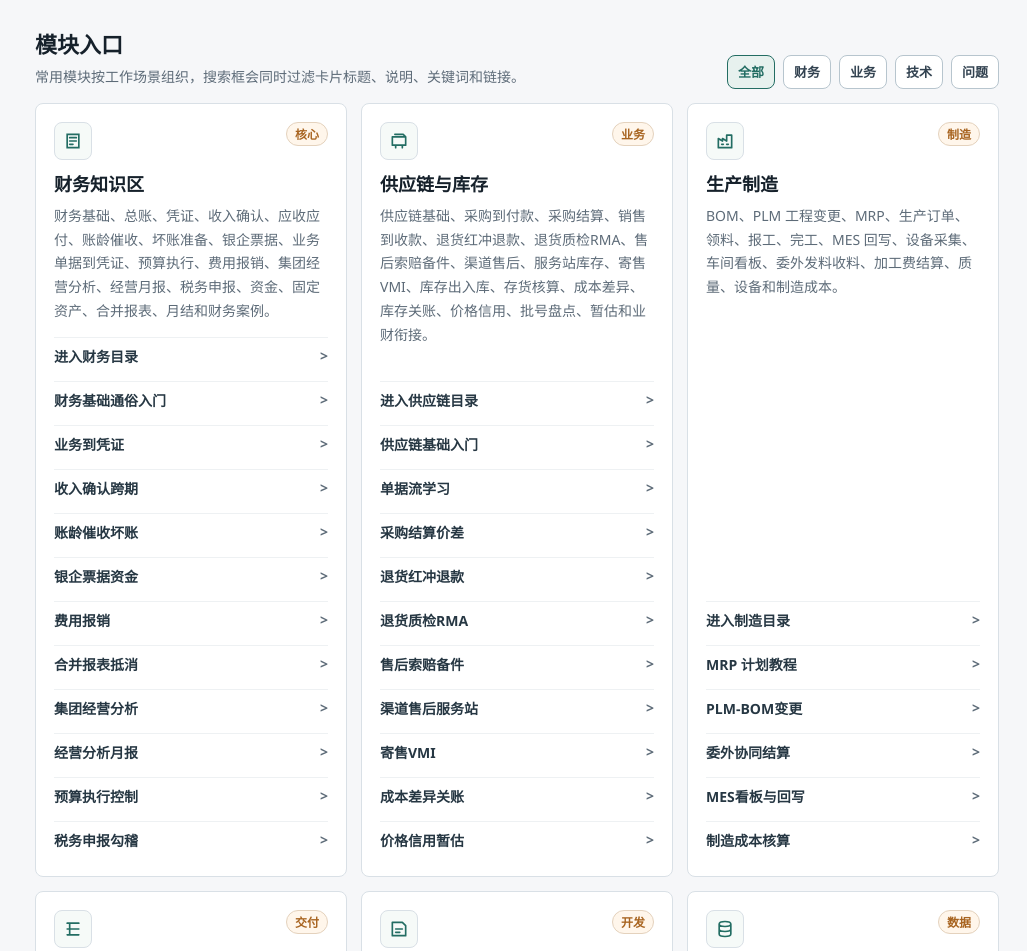
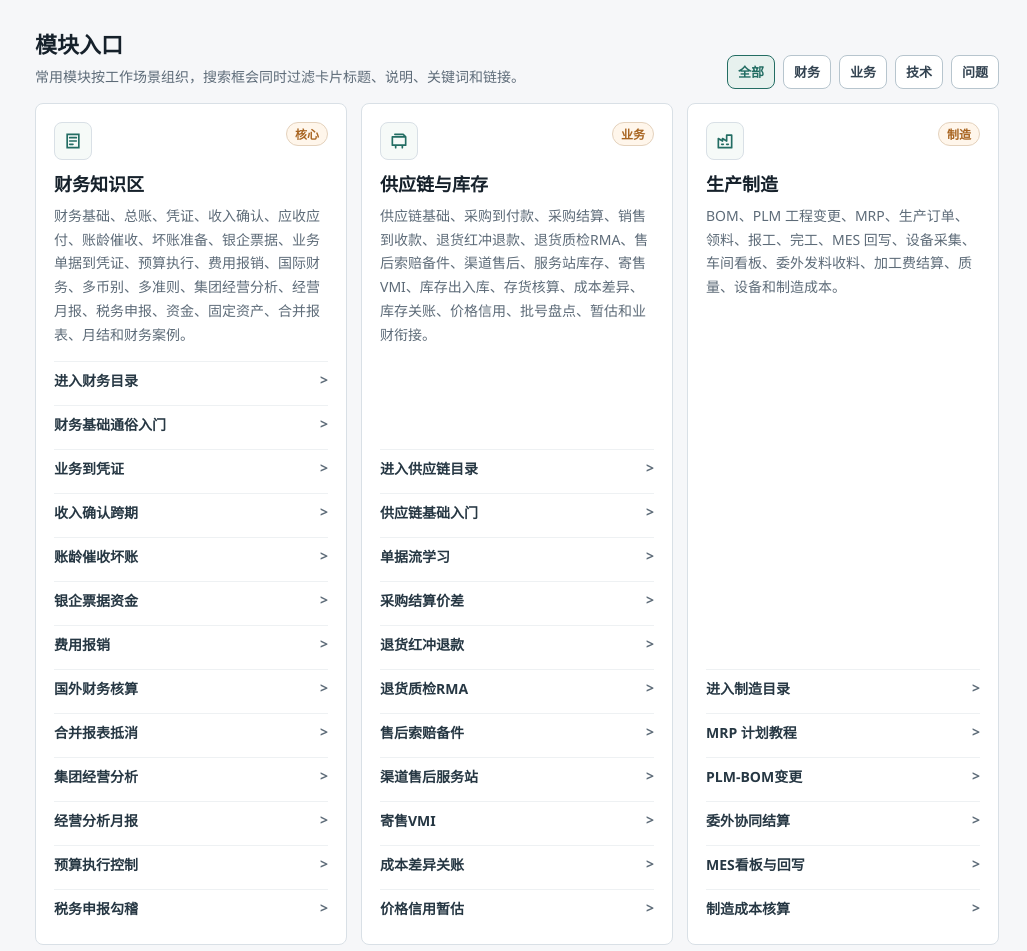
Before and after one commit to Httcp663092/knlg, a plain HTML site: page index.html in a window 1280 px wide. Shown: the part 1083-2034 px from the top of the page, without its empty margins (253-1280 px from the left). Drawn offline with Linux system fonts and the light colour scheme.

Commit message:
Add international finance accounting guide

```diff
--- a/index.html
+++ b/index.html
@@ -744,6 +744,7 @@
               <a href="docs/01_finance/management-analysis-monthly-report-sample-guide.md">经营月报</a>
               <a href="docs/01_finance/budget-execution-control-analysis-guide.md">预算执行</a>
               <a href="docs/01_finance/tax-declaration-invoice-reconciliation-guide.md">税务申报</a>
+              <a href="docs/01_finance/international-finance-accounting-guide.md">国际财务</a>
               <a href="docs/01_finance/month-end-close-playbook.md">月结作战</a>
               <a href="docs/02_supply-chain/supply-chain-starter-plain-language-guide.md">供应链基础</a>
               <a href="docs/02_supply-chain/supply-chain-document-flow-learning-guide.md">供应链单据流</a>
@@ -817,13 +818,13 @@
           </div>
 
           <div class="grid" id="cardGrid">
-            <article class="card" data-group="finance" data-keywords="财务 财务基础 通俗入门 借贷 资产 负债 收入 成本 费用 总账 凭证 应收 应付 出纳 固定资产 月结 报表 现金流 对账 业务单据 单据流 费用报销 借款 付款 账龄 催收 坏账 收款条件 信用 银企 票据 资金计划 网上银行 银行对账 收入确认 合同履约 开票 回款 跨期 合并报表 内部往来 内部交易 抵消 权益抵消 工作底稿 集团管理分析 事业部利润 产品线毛利 客户贡献 内部转移定价 费用分摊 经营分析月报 经营月报 管理月报 预算执行 预算占用 预算释放 超预算 税务申报 销项 进项 红字 未开票 已开票未收入 税金">
+            <article class="card" data-group="finance" data-keywords="财务 财务基础 通俗入门 借贷 资产 负债 收入 成本 费用 总账 凭证 应收 应付 出纳 固定资产 月结 报表 现金流 对账 业务单据 单据流 费用报销 借款 付款 账龄 催收 坏账 收款条件 信用 银企 票据 资金计划 网上银行 银行对账 收入确认 合同履约 开票 回款 跨期 合并报表 内部往来 内部交易 抵消 权益抵消 工作底稿 国际财务 国外财务 海外财务 海外主体 IFRS USGAAP US GAAP VAT GST SalesTax Sales Tax 预提税 转移定价 多币别 多准则 外币 汇率 报表折算 集团管理分析 事业部利润 产品线毛利 客户贡献 内部转移定价 费用分摊 经营分析月报 经营月报 管理月报 预算执行 预算占用 预算释放 超预算 税务申报 销项 进项 红字 未开票 已开票未收入 税金">
               <div class="card-top">
                 <div class="module-icon" aria-hidden="true"><svg viewBox="0 0 24 24" fill="none"><path d="M5 4h14v16H5V4Zm3 4h8M8 12h8M8 16h4" stroke="currentColor" stroke-width="2" stroke-linecap="round"/></svg></div>
                 <span class="tag">核心</span>
               </div>
               <h3>财务知识区</h3>
-              <p>财务基础、总账、凭证、收入确认、应收应付、账龄催收、坏账准备、银企票据、业务单据到凭证、预算执行、费用报销、集团经营分析、经营月报、税务申报、资金、固定资产、合并报表、月结和财务案例。</p>
+              <p>财务基础、总账、凭证、收入确认、应收应付、账龄催收、坏账准备、银企票据、业务单据到凭证、预算执行、费用报销、国际财务、多币别、多准则、集团经营分析、经营月报、税务申报、资金、固定资产、合并报表、月结和财务案例。</p>
               <div class="card-links">
                 <a href="docs/01_finance/README.md">进入财务目录</a>
                 <a href="docs/01_finance/finance-starter-plain-language-guide.md">财务基础通俗入门</a>
@@ -832,6 +833,7 @@
                 <a href="docs/01_finance/ar-aging-collection-bad-debt-guide.md">账龄催收坏账</a>
                 <a href="docs/01_finance/bank-enterprise-bills-funds-guide.md">银企票据资金</a>
                 <a href="docs/01_finance/expense-reimbursement-funds-learning-guide.md">费用报销</a>
+                <a href="docs/01_finance/international-finance-accounting-guide.md">国外财务核算</a>
                 <a href="docs/01_finance/consolidated-reporting-elimination-guide.md">合并报表抵消</a>
                 <a href="docs/01_finance/group-management-profit-transfer-pricing-guide.md">集团经营分析</a>
                 <a href="docs/01_finance/management-analysis-monthly-report-sample-guide.md">经营分析月报</a>
@@ -1071,6 +1073,11 @@
                   <td><a href="docs/02_supply-chain/intercompany-settlement-guide.md">组织间结算</a></td>
                 </tr>
                 <tr>
+                  <td>海外子公司、多币别、IFRS/US GAAP、VAT/GST、预提税或转移定价口径不清</td>
+                  <td><a href="docs/01_finance/international-finance-accounting-guide.md">国外财务核算</a></td>
+                  <td><a href="docs/01_finance/multi-org-multi-book-accounting-guide.md">多组织多账簿</a></td>
+                </tr>
+                <tr>
                   <td>事业部利润、产品线毛利、客户贡献和法人口径利润对不上</td>
                   <td><a href="docs/01_finance/group-management-profit-transfer-pricing-guide.md">集团经营分析</a></td>
                   <td><a href="docs/01_finance/consolidated-reporting-elimination-guide.md">合并报表抵消</a></td>
```
Also changed, not shown: 12 other files.
